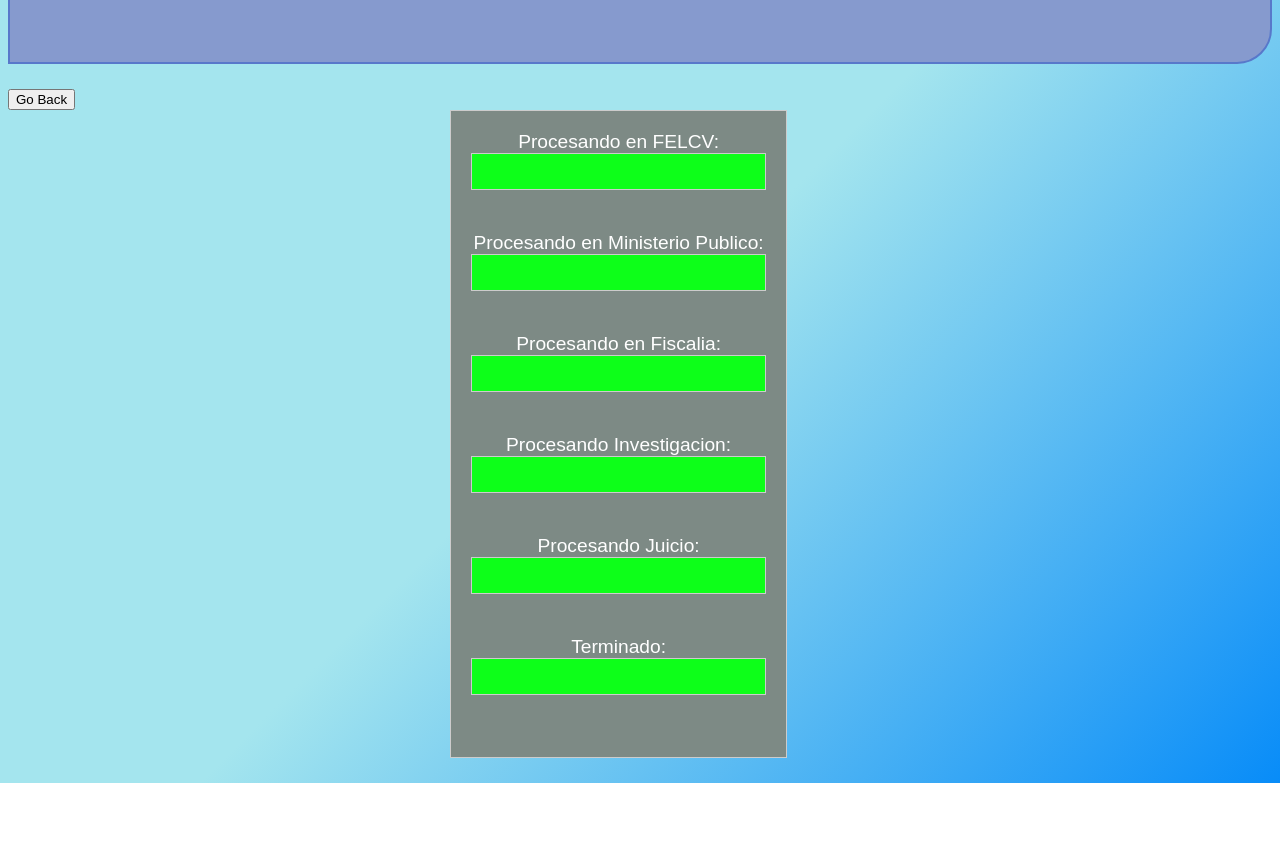
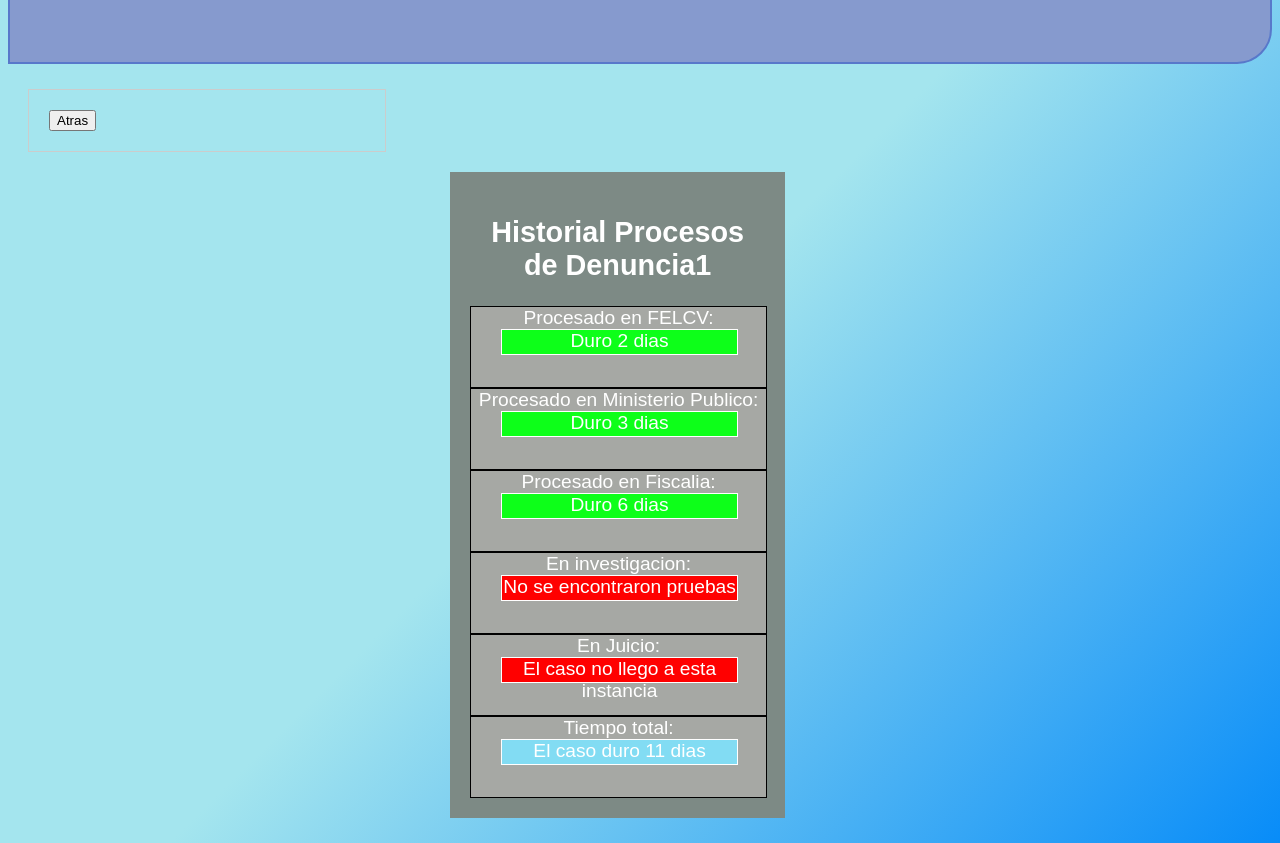
Before and after one commit to JpRod96/tSimuWeb, a website: page public/historial-estados.html in a window 1280 px wide. Shown: the part 98-941 px from the top of the page. Before the commit the page ends 881 px from the top, so only its background shows below. Drawn offline with Linux system fonts and the light colour scheme.

Commit message:
Mejorados estilos de historial

```diff
--- a/public/historial-estados.html
+++ b/public/historial-estados.html
@@ -7,34 +7,35 @@
         <div class="contenedor1">
             <h1>Historial de los Estados de la Denuncia</h1><br>
         </div>
-            <button onclick="goBack()"> Go Back</button>
-            <script>
-                function goBack() {
-                window.history.back();}
-            </script>
-         <form class="contenedor2 div-form">
-             <label for="procesandoFELCV">Procesando en FELCV:</label>
-             <div><input type="text" id="procesandoFELCV"  disabled> </div>
-
-                    <br>
-                    <label for="procesandoMinisterioP">Procesando en Ministerio Publico:</label>
-                    <div><input type="text" id="procesandoMinisterioP" disabled></div>
-                   <br>
-                    <label for="procesandoFiscalia">Procesando en Fiscalia:</label>
-                    <div><input type="text" id="procesandoFiscalia" disabled></div>
-                    <br>
-                    <label for="procesandoInvestigacion">Procesando Investigacion:</label>
-                    <div><input type="text" id="procesandoInvestigacion" disabled></div>
-                    <br>
-                    <label for="procesandoJuicio">Procesando Juicio:</label>
-                    <div><input type="text" id="procesandoJuicio" disabled></div>
-                    <br>
-                    <label for="terminado">Terminado:</label>
-                    <div><input type="text" id="terminado" disabled></div>
-                    <br>
-             </div>
-
-
-         </form>
+        <form action="./inicio.html" method="GET">
+            <button>Atras</button>
+        </form>
+         <div class="contenedor2 div-form">
+            <h2>Historial Procesos de Denuncia1</h2>
+            <div class="estado">
+                <label >Procesado en FELCV:</label>
+                <div class="barraProgreso bgGreen">Duro 2 dias</div>
+            </div>
+            <div class="estado">
+                <label>Procesado en Ministerio Publico:</label>
+                <div class="barraProgreso bgGreen">Duro 3 dias</div>
+            </div>
+            <div class="estado">
+                <label>Procesado en Fiscalia:</label>
+                <div class="barraProgreso bgGreen">Duro 6 dias</div>
+            </div>
+            <div class="estado">
+                <label>En investigacion:</label>
+                <div class="barraProgreso bgRed">No se encontraron pruebas</div>
+            </div>
+            <div class="estado">
+                <label>En Juicio:</label>
+                <div class="barraProgreso bgRed">El caso no llego a esta instancia</div>
+            </div>
+            <div class="estado">
+                <label>Tiempo total:</label>
+                <div class="barraProgreso bgTurkish">El caso duro 11 dias</div>
+            </div>
+        </div>
      </body>
 </html>
--- a/public/styles/estilos.css
+++ b/public/styles/estilos.css
@@ -109,7 +109,7 @@ input[type="submit"]:hover{
     left:22%;
 }
 #procesandoFELCV {
-    background-color: #0dff19;
+    background-color: #f51616;
 }
 #procesandoMinisterioP {
     background-color: #0dff19;
@@ -126,3 +126,30 @@ input[type="submit"]:hover{
 #terminado {
     background-color: #0dff19;
 }
+
+.estado{
+    width: 100%;
+    height: 10vh;
+    border: solid 0.01em black;
+    background-color: rgb(166, 168, 164);
+}
+
+.barraProgreso{
+    width:80%;
+    height: 30%;
+    border: solid 0.01em white;
+    position: relative;
+    left: 10%;
+}
+
+.bgRed{
+    background-color: red;
+}
+
+.bgGreen{
+    background-color: #0dff19;
+}
+
+.bgTurkish{
+    background-color: rgb(130, 220, 243);
+}
```
Also changed, not shown: public/inicio.html (+1 -4 lines).
